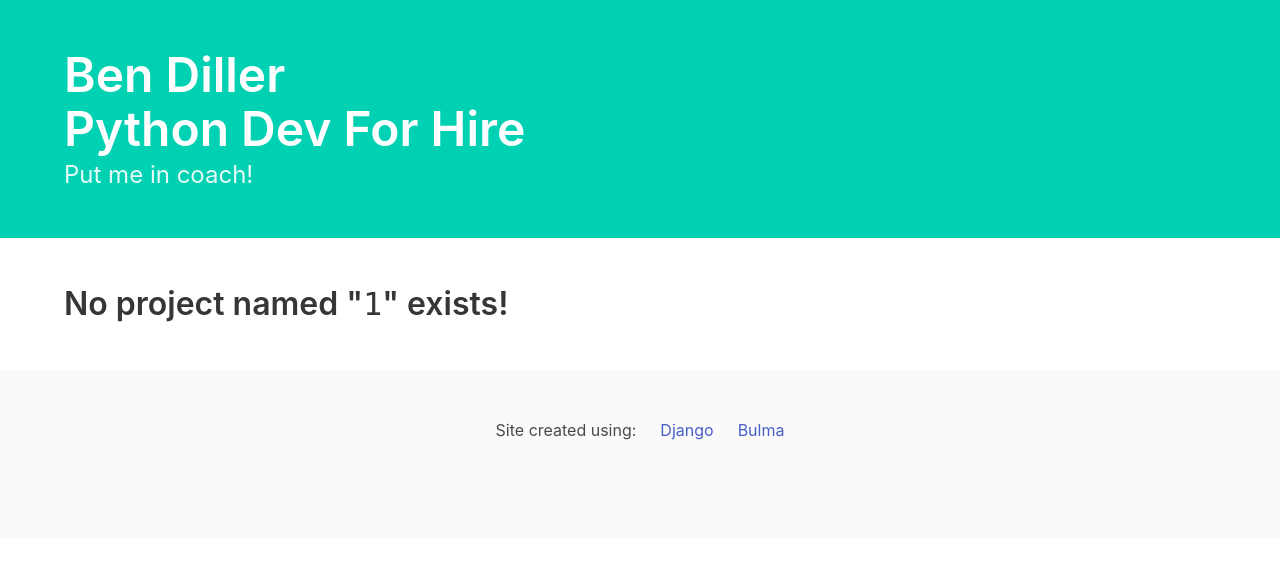
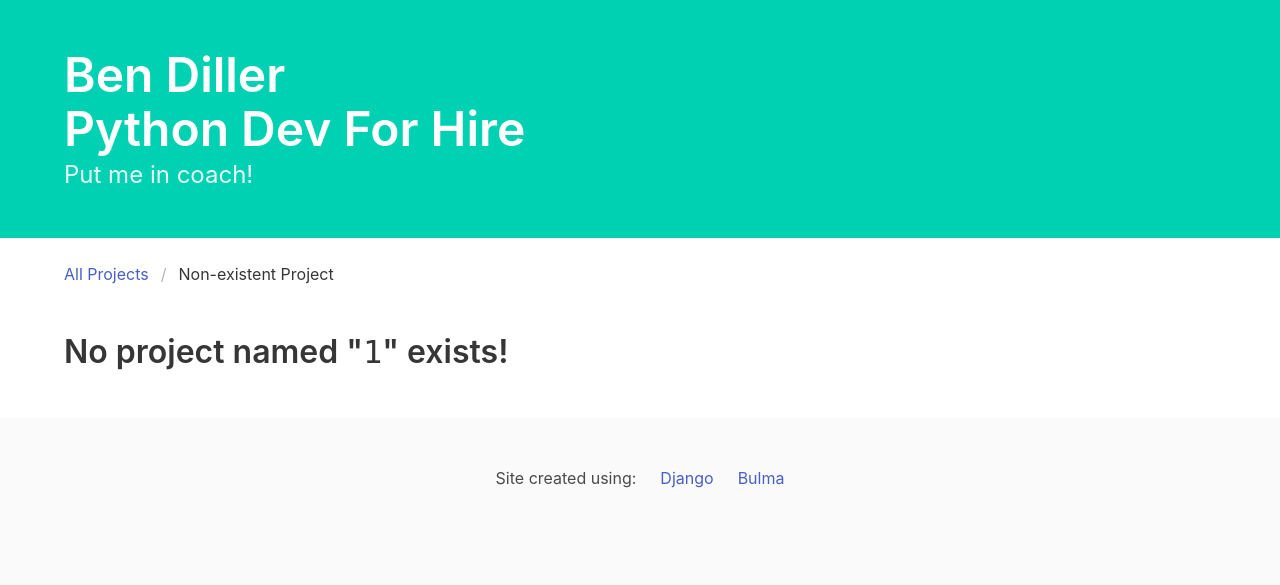
Before and after one commit to bendiller/portfolio, a Django app: page /1 in a window 1280 px wide. Shown: the top 585 px of the page. Run offline with Django 3.2, Linux system fonts and the light colour scheme; data that the repository does not hold is empty; some libraries are stand-ins or nearby versions.

Commit message:
Implement breadcrumbs on `detail` page

```diff
--- a/brd_site/portfolio/templates/portfolio/base.html
+++ b/brd_site/portfolio/templates/portfolio/base.html
@@ -15,6 +15,8 @@
       </div>
     </div>
   </section>
+
+  {% block breadcrumb %}{%endblock%}
 
   <section class="section">
     <div class="container">
--- a/brd_site/portfolio/templates/portfolio/detail.html
+++ b/brd_site/portfolio/templates/portfolio/detail.html
@@ -5,6 +5,24 @@
   {% else %}
     Project Not Found
   {% endif %}
+{% endblock %}
+
+{% block breadcrumb %}
+<div class="container" style="padding-top: 1.5rem">
+  <nav class="breadcrumb">
+    <ul>
+      <li><a href="{% url 'index' %}">All Projects</a></li>
+      <li class="is-active">
+        <a href="#">
+          {% if project %}
+            {{ project.name }}
+          {% else %}
+            Non-existent Project
+          {% endif %}
+        </a></li>
+    </ul>
+  </nav>
+</div>
 {% endblock %}
 
 {% block content %}
```
